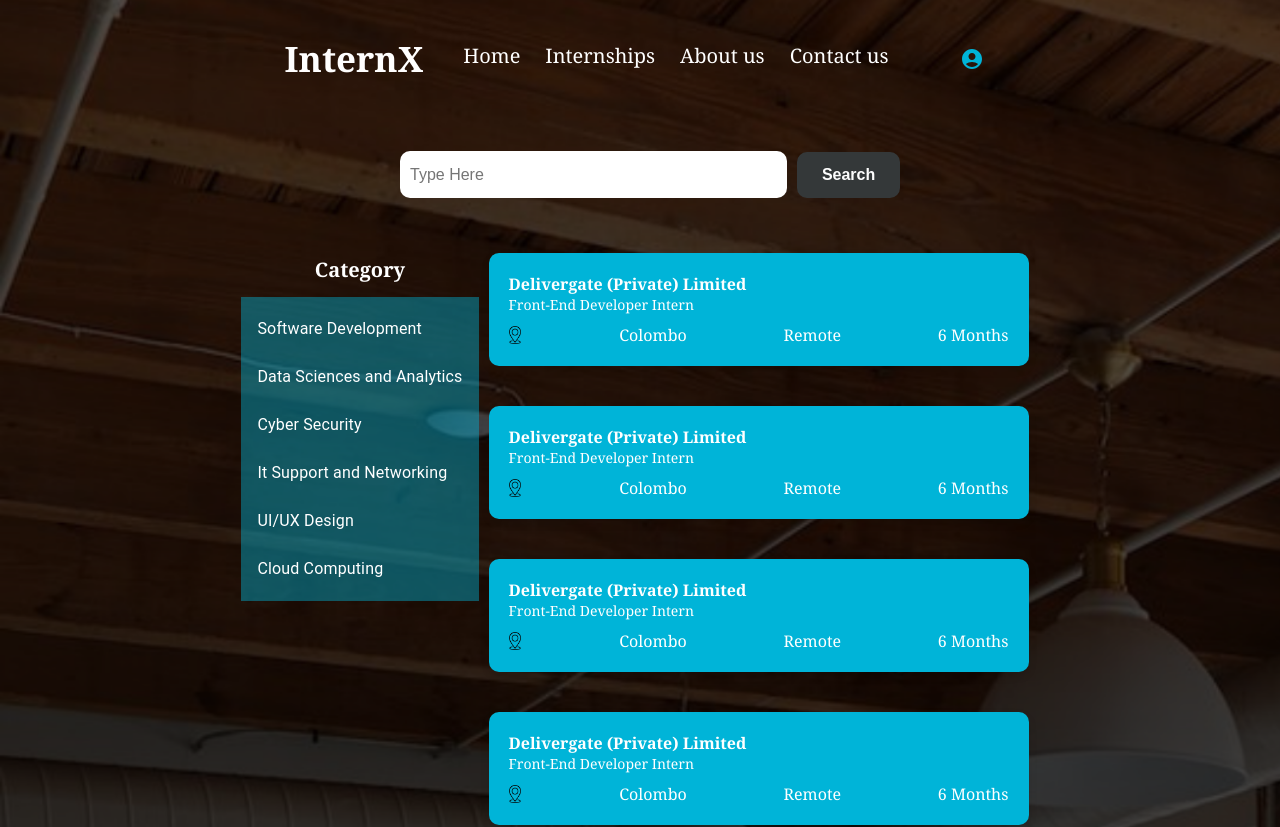
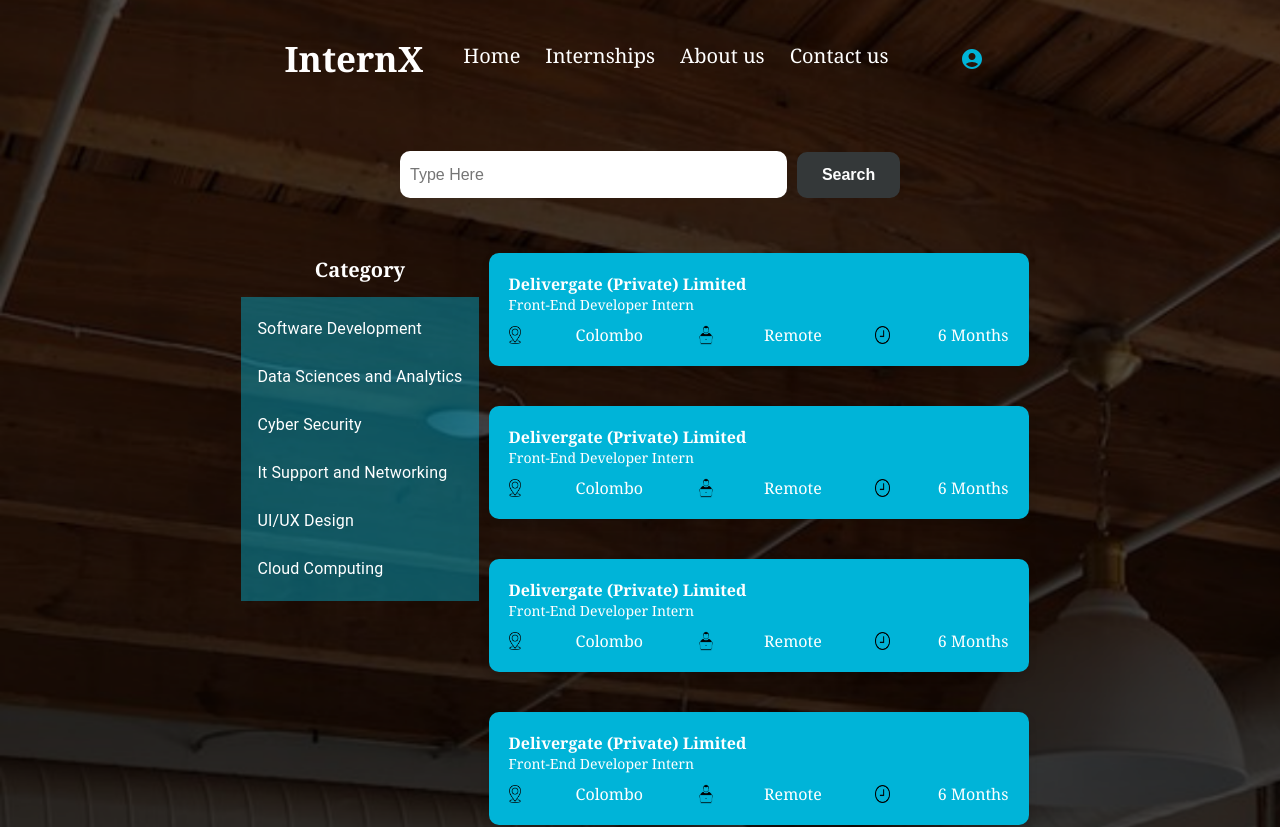
Before and after one commit to KushaRa/InternX_Front, a React (Create React App) app in the folder skillsync/: page /categories in a window 1280 px wide. Shown: the top 827 px of the page. Built offline with nearby package versions, Linux system fonts and the light colour scheme.

Commit message:
added some images

```diff
--- a/skillsync/src/Pages/Categories/categories.jsx
+++ b/skillsync/src/Pages/Categories/categories.jsx
@@ -6,6 +6,8 @@ import List from "@mui/material/List";
 import ListItemButton from "@mui/material/ListItemButton";
 import ListItemText from "@mui/material/ListItemText";
 import location from "../../assets/location.jpg";
+import remote from "../../assets/remote.webp";
+import time from "../../assets/time.png";
 
 const handleListItemClick = (Categories, index) => {};
 export const Categories = () => {
@@ -90,7 +92,9 @@ export const Categories = () => {
                   <div className="ctgcard-details">
                     <img className="locationlogo " src={location} alt="Logo" />
                     <span>Colombo</span>
+                    <img className="remotelogo" src={remote} alt="Logo" />
                     <span>Remote</span>
+                    <img className="timelogo" src={time} alt="Logo" />
                     <span>6 Months</span>
                   </div>
                 </div>
```
